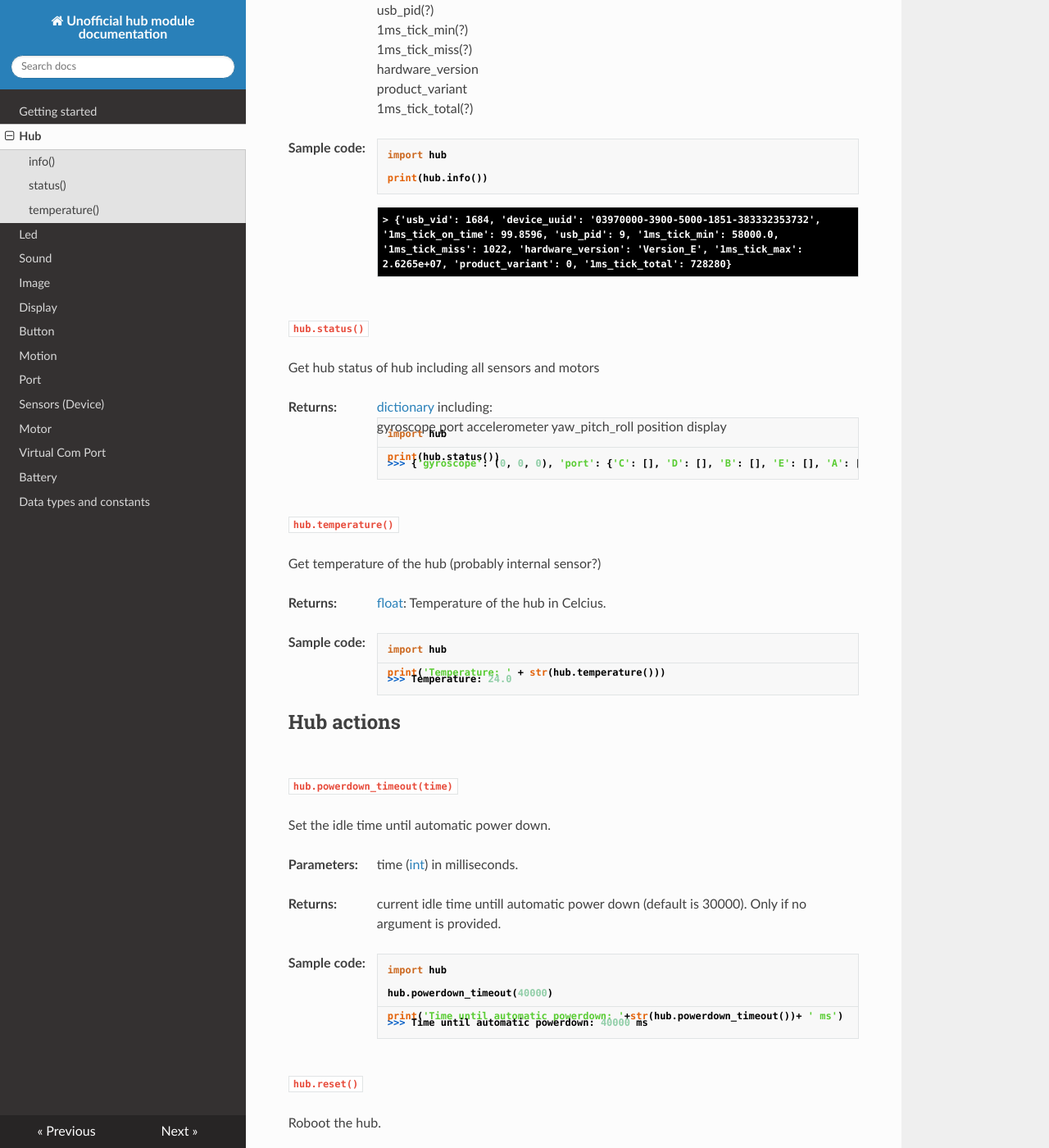
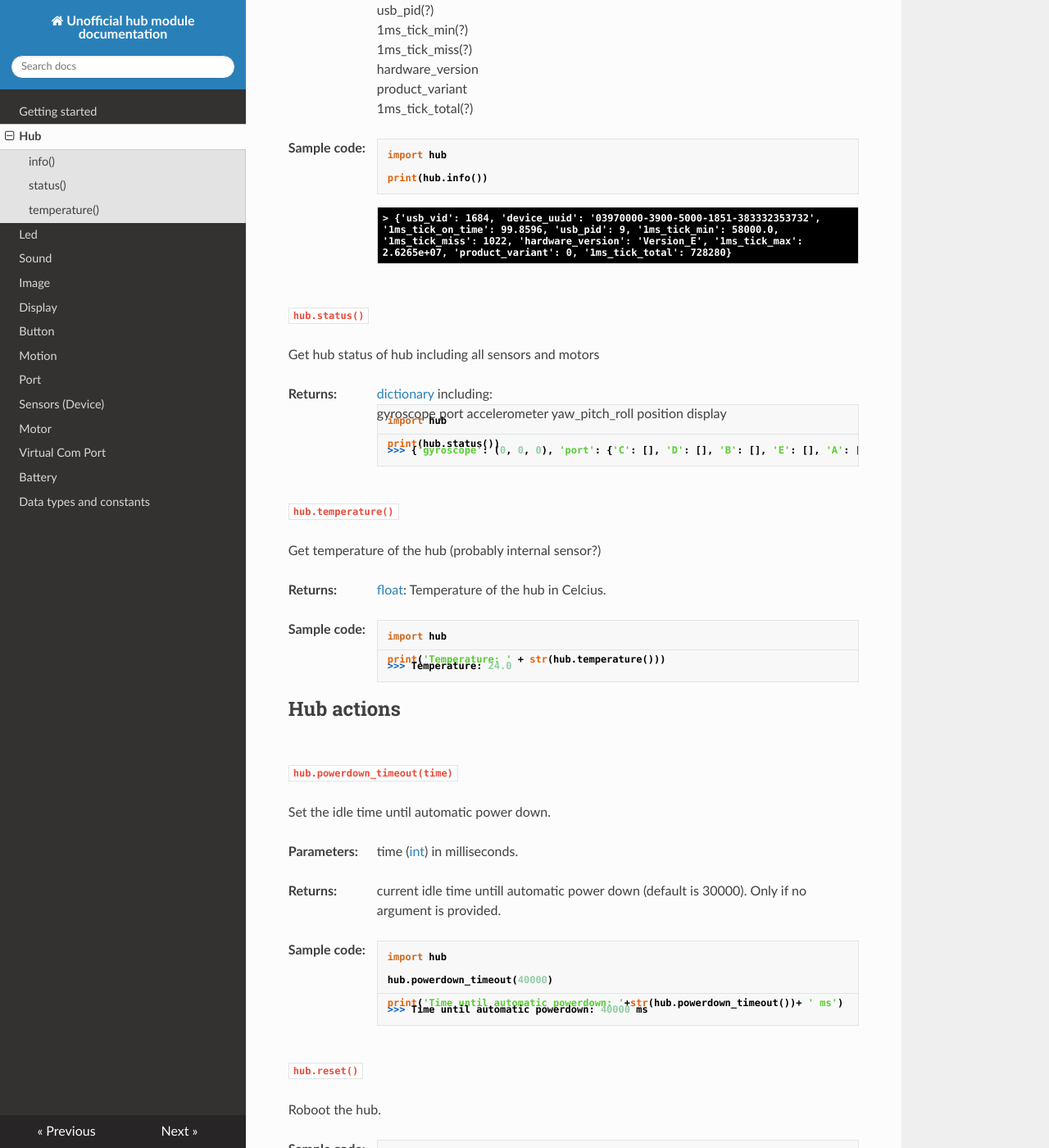
Before and after one commit to NStrijbosch/hub-module-notes, an MkDocs documentation site: the page built from docs/hub.md, in a window 1280 px wide and 1400 px high, scrolled down 373 px. Shown: the whole window at 82% size. Built offline with MkDocs 1.6.1, drawn with Linux system fonts in a browser that asks for light colours; nearby versions of some CDN libraries.

Commit message:
Update custom.css

```diff
--- a/docs/custom.css
+++ b/docs/custom.css
@@ -21,7 +21,7 @@
     border-top: none;
     margin-left: 108px;
     font-size: 12px;
-    line-height: 18px;
+    line-height: normal;
     font-style: normal;
 }
 
```
